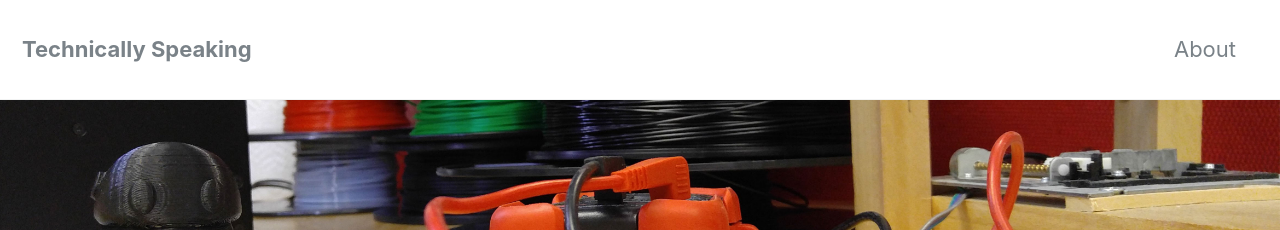
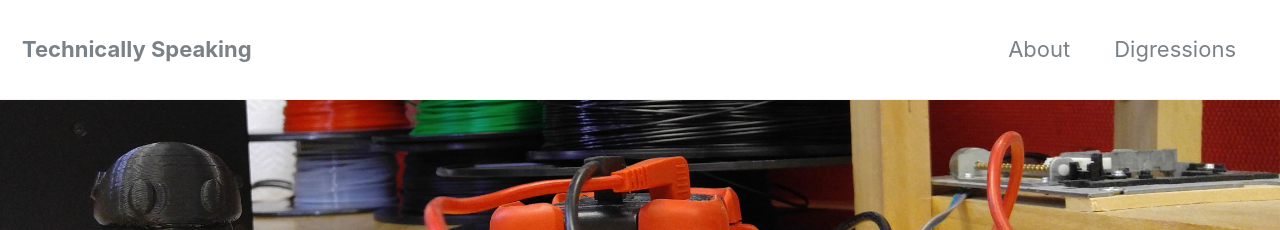
Before and after one commit to technicallySpeaking/technicallySpeaking.github.io, a Jekyll site: the page built from index.html, in a window 1280 px wide and 900 px high. Shown: the top 230 px of the window. Built offline with Jekyll 4.4.1, drawn with Linux system fonts in a browser that asks for light colours; nearby versions of some CDN libraries; the list of posts is cut into pages by our own code.

Commit message:
Updated '_data/navigation.yml' via CloudCannon

```diff
--- a/_data/navigation.yml
+++ b/_data/navigation.yml
@@ -1,3 +1,5 @@
 main:
   - title: "About"
     url: /about/
+  - title: "Digressions"
+    url: /digressions/
```
